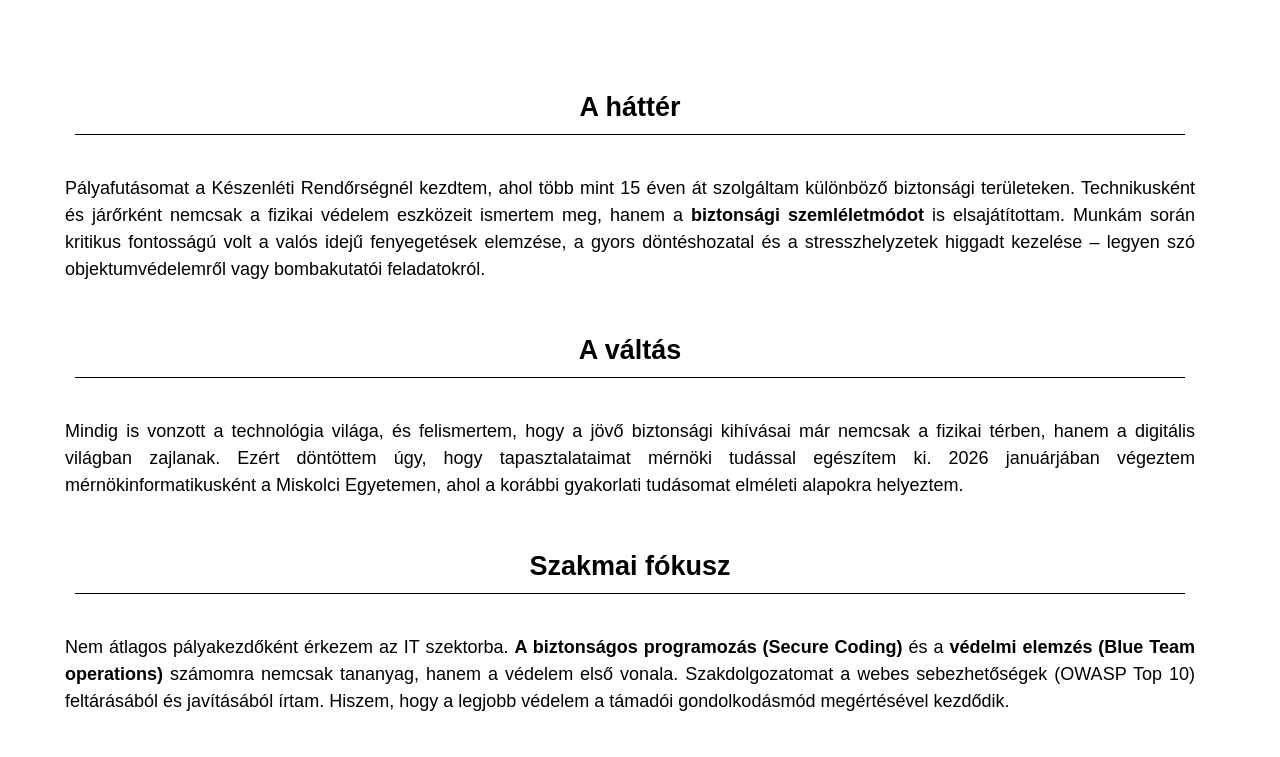
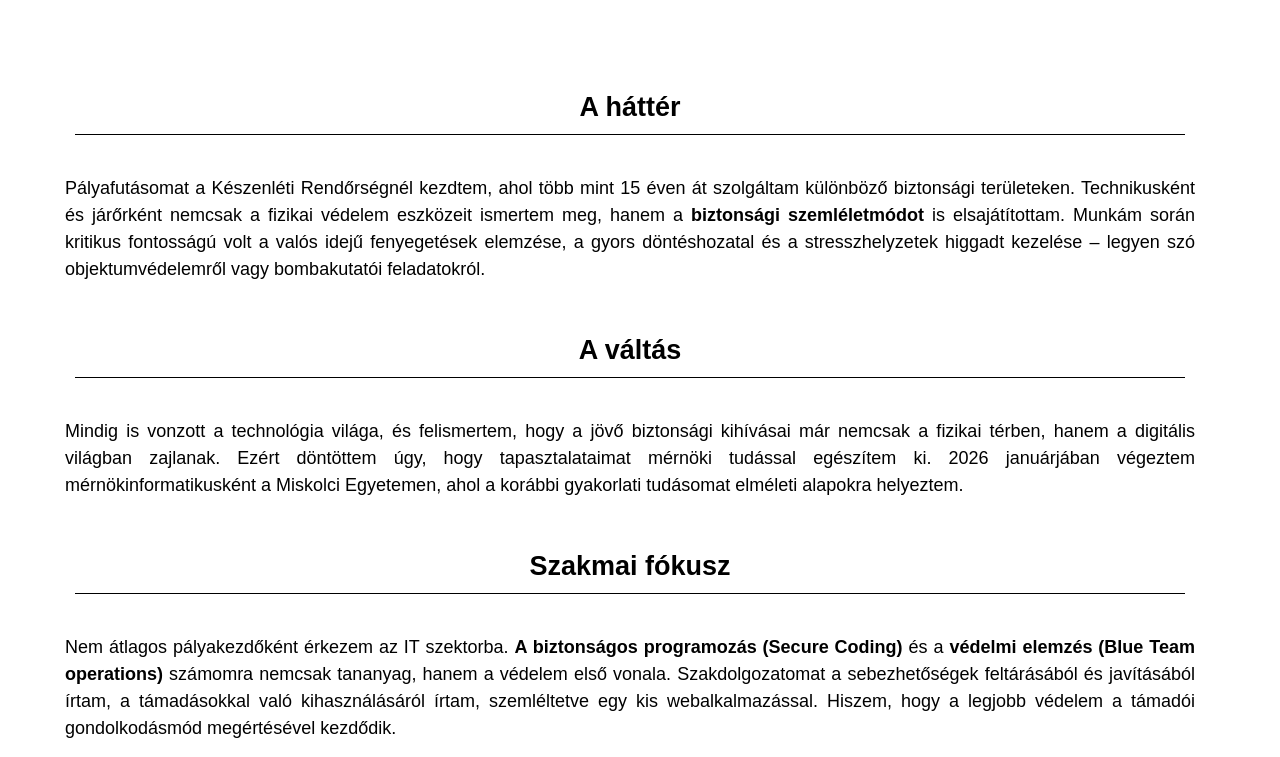
Before and after one commit to kovacsgergely22/kovacsgergely22.github.io, a plain HTML site: page about.html in a window 1280 px wide. Shown: the part 195-952 px from the top of the page. Drawn offline with Linux system fonts and the light colour scheme.

Commit message:
update about

```diff
--- a/about.html
+++ b/about.html
@@ -85,10 +85,10 @@
           Nem átlagos pályakezdőként érkezem az IT szektorba.
           <b>A biztonságos programozás (Secure Coding)</b> és a
           <b>védelmi elemzés (Blue Team operations)</b> számomra nemcsak
-          tananyag, hanem a védelem első vonala. Szakdolgozatomat a webes
-          sebezhetőségek (OWASP Top 10) feltárásából és javításából írtam.
-          Hiszem, hogy a legjobb védelem a támadói gondolkodásmód megértésével
-          kezdődik.
+          tananyag, hanem a védelem első vonala. Szakdolgozatomat a
+          sebezhetőségek feltárásából és javításából írtam, a támadásokkal való
+          kihasználásáról írtam, szemléltetve egy kis webalkalmazással. Hiszem,
+          hogy a legjobb védelem a támadói gondolkodásmód megértésével kezdődik.
         </p>
         <h2>Kompetenciák</h2>
         <p>
```
